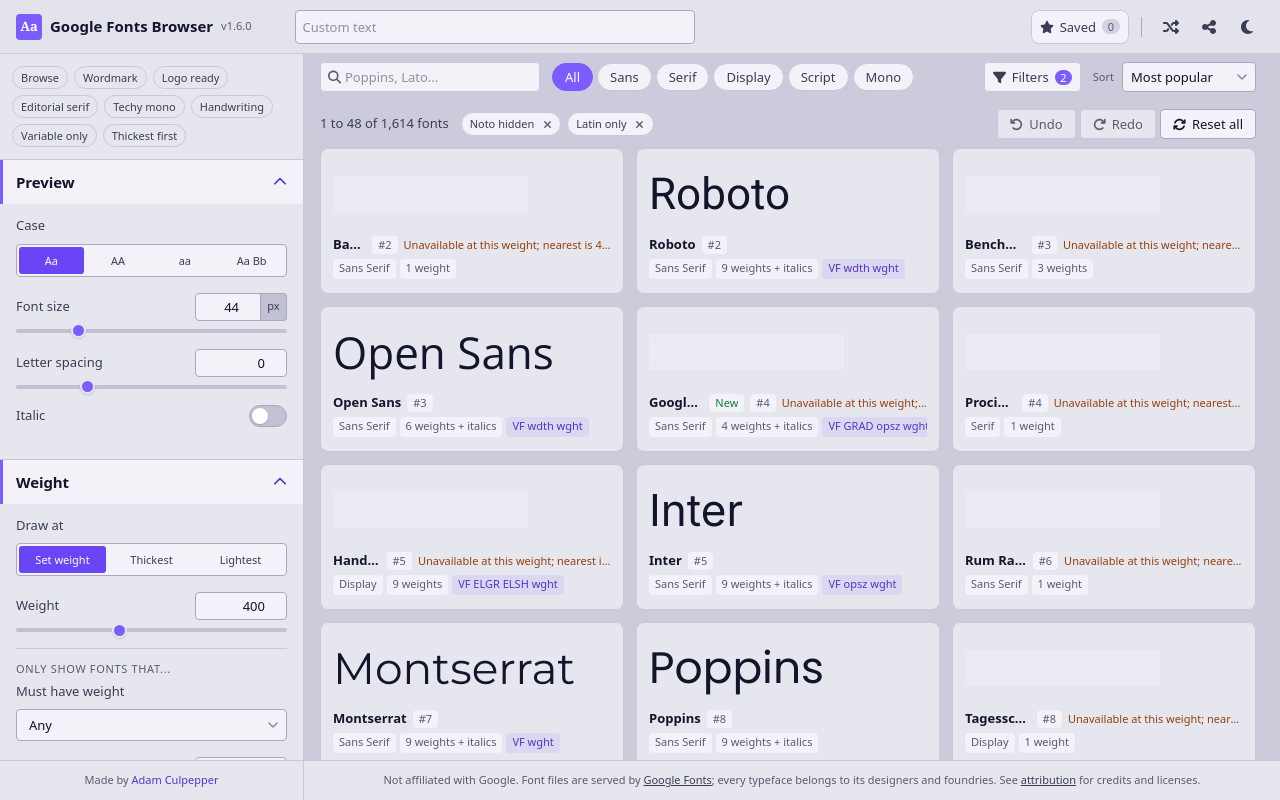
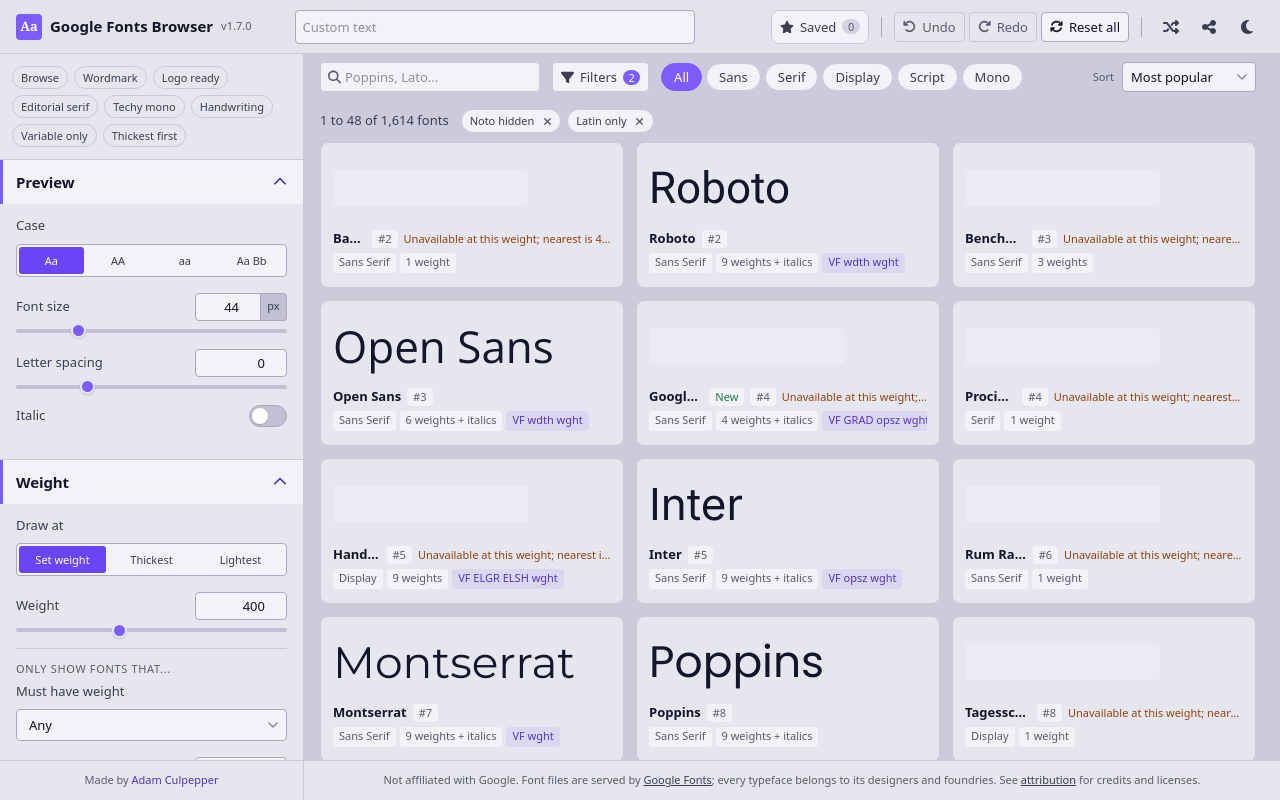
Before and after one commit to adamculpepper/googlefonts, a React (Vite) app: page / in a window 1280 px wide. Built offline with nearby package versions, Linux system fonts and the light colour scheme; a web font is replaced by a local one.

Commit message:
Filters button beside the search box; history moves to the header (v1.7.0)

```diff
--- a/index.html
+++ b/index.html
@@ -47,7 +47,7 @@
         "applicationSubCategory": "Font browser",
         "operatingSystem": "Any",
         "browserRequirements": "Requires JavaScript",
-        "softwareVersion": "1.6.0",
+        "softwareVersion": "1.7.0",
         "isAccessibleForFree": true,
         "offers": {
           "@type": "Offer",
--- a/package.json
+++ b/package.json
@@ -1,7 +1,7 @@
 {
   "name": "googlefonts",
   "private": true,
-  "version": "1.6.0",
+  "version": "1.7.0",
   "type": "module",
   "scripts": {
     "start": "vite",
--- a/src/components/FilterBar/FilterBar.jsx
+++ b/src/components/FilterBar/FilterBar.jsx
@@ -116,34 +116,6 @@
         )}
       </div>
 
-      <div className="filter-bar__categories" role="group" aria-label={categoryParam.label}>
-        <button
-          type="button"
-          className={
-            active.length === 0 ? 'filter-bar__pill is-active' : 'filter-bar__pill'
-          }
-          aria-pressed={active.length === 0}
-          onClick={() => setParam('category', [])}
-        >
-          All
-        </button>
-        {categoryParam.options.map((option) => {
-          const selected = active.includes(option.value)
-          return (
-            <button
-              key={option.value}
-              type="button"
-              className={selected ? 'filter-bar__pill is-active' : 'filter-bar__pill'}
-              aria-pressed={selected}
-              title={option.label}
-              onClick={() => toggleCategory(option.value)}
-            >
-              {CATEGORY_PILL_LABELS[option.value] || option.label}
-            </button>
-          )
-        })}
-      </div>
-
       <div className="filter-bar__menu" ref={menuRef}>
         <button
           type="button"
@@ -181,6 +153,34 @@
         )}
       </div>
 
+      <div className="filter-bar__categories" role="group" aria-label={categoryParam.label}>
+        <button
+          type="button"
+          className={
+            active.length === 0 ? 'filter-bar__pill is-active' : 'filter-bar__pill'
+          }
+          aria-pressed={active.length === 0}
+          onClick={() => setParam('category', [])}
+        >
+          All
+        </button>
+        {categoryParam.options.map((option) => {
+          const selected = active.includes(option.value)
+          return (
+            <button
+              key={option.value}
+              type="button"
+              className={selected ? 'filter-bar__pill is-active' : 'filter-bar__pill'}
+              aria-pressed={selected}
+              title={option.label}
+              onClick={() => toggleCategory(option.value)}
+            >
+              {CATEGORY_PILL_LABELS[option.value] || option.label}
+            </button>
+          )
+        })}
+      </div>
+
       <label className="filter-bar__sort">
         <span className="filter-bar__sort-label">Sort</span>
         <select
--- a/src/components/Header/Header.css
+++ b/src/components/Header/Header.css
@@ -167,3 +167,73 @@
     display: none;
   }
 }
+
+.header__action {
+  display: inline-flex;
+  align-items: center;
+  justify-content: center;
+  gap: var(--space-1-5);
+  height: 30px;
+  padding: 0 var(--space-2-5, var(--space-2));
+  border: 1px solid var(--border-default);
+  border-radius: var(--radius-sm);
+  background: var(--bg-elevated);
+  color: var(--text-primary);
+  font-size: var(--font-size-sm);
+  cursor: pointer;
+  white-space: nowrap;
+
+  &:hover:not(:disabled) {
+    background: var(--bg-hover);
+    border-color: var(--border-strong);
+  }
+
+  /* Disabled keeps its surface: dropping the background made these read as
+     ghosts beside their filled neighbours even at full label contrast. */
+  &:disabled {
+    color: var(--text-tertiary);
+    border-color: var(--border-subtle);
+    background: var(--bg-surface);
+    cursor: default;
+  }
+
+  &:focus-visible {
+    outline: 2px solid var(--accent);
+    outline-offset: 1px;
+  }
+}
+
+/* The header carries a lot at once. Below xl the history buttons keep their
+   icons and drop their words, which is the same trade the collections button
+   and the brand name make on the way down. */
+@media (max-width: 1279.98px) {
+  .header__action {
+    padding: 0;
+    width: 30px;
+  }
+
+  .header__action-label {
+    display: none;
+  }
+}
+
+@media (max-width: 991.98px) {
+  .header__action,
+  .header__tools-divider {
+    display: none;
+  }
+}
+
+/* On a phone the preview box is the reason the app exists, so it wins the
+   remaining width: the gaps tighten and shuffle steps aside. Share and theme
+   stay because they are the two people reach for on a small screen. */
+@media (max-width: 575.98px) {
+  .header {
+    gap: var(--space-2);
+    padding: 0 var(--space-2);
+  }
+
+  .header__shuffle {
+    display: none;
+  }
+}
--- a/src/components/Header/Header.jsx
+++ b/src/components/Header/Header.jsx
@@ -23,8 +23,9 @@
 }
 
 export default function Header({ onToggleSidebar, showSidebarButton }) {
-  const { settings, committed, theme } = useAppState()
-  const { updateParam, commit, setParam, setSettings, toggleTheme } = useAppActions()
+  const { settings, committed, theme, canUndo, canRedo } = useAppState()
+  const { updateParam, commit, setParam, setSettings, toggleTheme, undo, redo, reset } =
+    useAppActions()
   const { copied: shareCopied, flagCopied: markShareCopied } = useCopyFlag()
   const textParam = PARAM_BY_KEY.text
 
@@ -99,9 +100,46 @@
       <div className="header__tools">
         <CollectionsMenu />
         <span className="header__tools-divider" aria-hidden="true" />
+        {/* History sits with the other app-wide actions rather than in the bar
+            that reports on the grid. Labelled on desktop, icons on narrow
+            screens, and Reset all keeps a glyph of its own so it can never be
+            mistaken for Undo. */}
         <button
           type="button"
-          className="header__button"
+          className="header__action"
+          aria-label="Undo"
+          title="Undo"
+          disabled={!canUndo}
+          onClick={undo}
+        >
+          <Icon name="undo" size={13} />
+          <span className="header__action-label">Undo</span>
+        </button>
+        <button
+          type="button"
+          className="header__action"
+          aria-label="Redo"
+          title="Redo"
+          disabled={!canRedo}
+          onClick={redo}
+        >
+          <Icon name="redo" size={13} />
+          <span className="header__action-label">Redo</span>
+        </button>
+        <button
+          type="button"
+          className="header__action"
+          aria-label="Reset all controls and filters"
+          title="Reset all controls and filters"
+          onClick={reset}
+        >
+          <Icon name="reset" size={13} />
+          <span className="header__action-label">Reset all</span>
+        </button>
+        <span className="header__tools-divider" aria-hidden="true" />
+        <button
+          type="button"
+          className="header__button header__shuffle"
           aria-label="Shuffle the order"
           title="Shuffle the order"
           onClick={shuffle}
--- a/src/components/ResultsBar/ResultsBar.css
+++ b/src/components/ResultsBar/ResultsBar.css
@@ -37,59 +37,6 @@
   color: var(--text-secondary);
 }
 
-.results-bar__actions {
-  display: flex;
-  gap: var(--space-1);
-  margin-left: auto;
-}
-
-.results-bar__action {
-  display: inline-flex;
-  align-items: center;
-  justify-content: center;
-  gap: var(--space-1-5);
-  height: 30px;
-  padding: 0 var(--space-3);
-  border: 1px solid var(--border-default);
-  border-radius: var(--radius-sm);
-  background: var(--bg-elevated);
-  color: var(--text-primary);
-  font-size: var(--font-size-sm);
-  cursor: pointer;
-
-  &:hover:not(:disabled) {
-    background: var(--bg-hover);
-    border-color: var(--border-strong);
-  }
-
-  /* Disabled keeps its surface. Dropping the background made these read as
-     ghosts beside their filled neighbours even though the label contrast was
-     fine, which is what made them look faded rather than merely inactive. */
-  &:disabled {
-    color: var(--text-tertiary);
-    border-color: var(--border-subtle);
-    background: var(--bg-surface);
-    cursor: default;
-  }
-
-  &:focus-visible {
-    outline: 2px solid var(--accent);
-    outline-offset: 1px;
-  }
-}
-
-/* Icon-only on phones; the aria-label still names the action. */
-@media (max-width: 767.98px) {
-  .results-bar__action {
-    width: 28px;
-    padding: 0;
-  }
-
-  .results-bar__action-label {
-    display: none;
-  }
-}
-
 .results-bar__chip-remove {
   display: inline-flex;
   align-items: center;
--- a/src/components/ResultsBar/ResultsBar.jsx
+++ b/src/components/ResultsBar/ResultsBar.jsx
@@ -64,8 +64,8 @@
 }
 
 export default function ResultsBar({ shownStart, shownEnd, filteredCount, effectiveText }) {
-  const { settings, canUndo, canRedo } = useAppState()
-  const { setParam, setSettings, undo, redo, reset } = useAppActions()
+  const { settings } = useAppState()
+  const { setParam, setSettings } = useAppActions()
   const chips = buildChips(settings, effectiveText)
 
   function removeChip(chip) {
@@ -108,42 +108,6 @@
           ))}
         </ul>
       )}
-      {/* Labeled on desktop, icon-only below the tablet breakpoint (the CSS
-          hides the label spans); aria-labels carry the name either way. */}
-      <div className="results-bar__actions">
-        <button
-          type="button"
-          className="results-bar__action"
-          aria-label="Undo"
-          title="Undo"
-          disabled={!canUndo}
-          onClick={undo}
-        >
-          <Icon name="undo" size={13} />
-          <span className="results-bar__action-label">Undo</span>
-        </button>
-        <button
-          type="button"
-          className="results-bar__action"
-          aria-label="Redo"
-          title="Redo"
-          disabled={!canRedo}
-          onClick={redo}
-        >
-          <Icon name="redo" size={13} />
-          <span className="results-bar__action-label">Redo</span>
-        </button>
-        <button
-          type="button"
-          className="results-bar__action"
-          aria-label="Reset all controls and filters"
-          title="Reset all controls and filters"
-          onClick={reset}
-        >
-          <Icon name="reset" size={13} />
-          <span className="results-bar__action-label">Reset all</span>
-        </button>
-      </div>
     </div>
   )
 }
--- a/src/components/Sidebar/Sidebar.jsx
+++ b/src/components/Sidebar/Sidebar.jsx
@@ -4,6 +4,7 @@
 
 import { GROUPS, PARAM_REGISTRY } from '../../data/params.js'
 import { useAppActions, useAppState } from '../../context/AppContext.jsx'
+import Icon from '../Icon.jsx'
 import Control from '../controls/Control.jsx'
 import ControlSection, { useSectionOpenState } from '../ControlSection/ControlSection.jsx'
 import Presets from '../Presets/Presets.jsx'
@@ -17,8 +18,8 @@
 const FILTER_DIVIDER_BEFORE = 'minWeight'
 
 export default function Sidebar({ categoryCounts }) {
-  const { settings } = useAppState()
-  const { updateParam, commit, setParam } = useAppActions()
+  const { settings, canUndo, canRedo } = useAppState()
+  const { updateParam, commit, setParam, undo, redo, reset } = useAppActions()
   const { openState, toggleSection } = useSectionOpenState(GROUPS, OPEN_BY_DEFAULT)
 
   return (
@@ -60,6 +61,30 @@
           )
         })}
       </div>
+      {/* Only rendered at drawer widths, where the header has no room for
+          these and the sidebar is where every control lives anyway. */}
+      <div className="sidebar__history">
+        <button
+          type="button"
+          className="sidebar__history-button"
+          onClick={undo}
+          disabled={!canUndo}
+        >
+          <Icon name="undo" size={13} /> Undo
+        </button>
+        <button
+          type="button"
+          className="sidebar__history-button"
+          onClick={redo}
+          disabled={!canRedo}
+        >
+          <Icon name="redo" size={13} /> Redo
+        </button>
+        <button type="button" className="sidebar__history-button" onClick={reset}>
+          <Icon name="reset" size={13} /> Reset all
+        </button>
+      </div>
+
       {/* One child, so the inline space before the link survives the flex box
           that centres it. Same credit strip as the color palette site. */}
       <div className="sidebar__credit">
--- a/src/data/version.js
+++ b/src/data/version.js
@@ -2,4 +2,4 @@
 // Nothing checks this automatically yet, so a release that bumps one of the
 // three has to bump all three in the same change.
 export const APP_NAME = 'Google Fonts Browser'
-export const VERSION = '1.6.0'
+export const VERSION = '1.7.0'
```
Also changed, not shown: src/components/Sidebar/Sidebar.css (+40 -0 lines), 1 other file (tests, documents, lock files or other folders).
